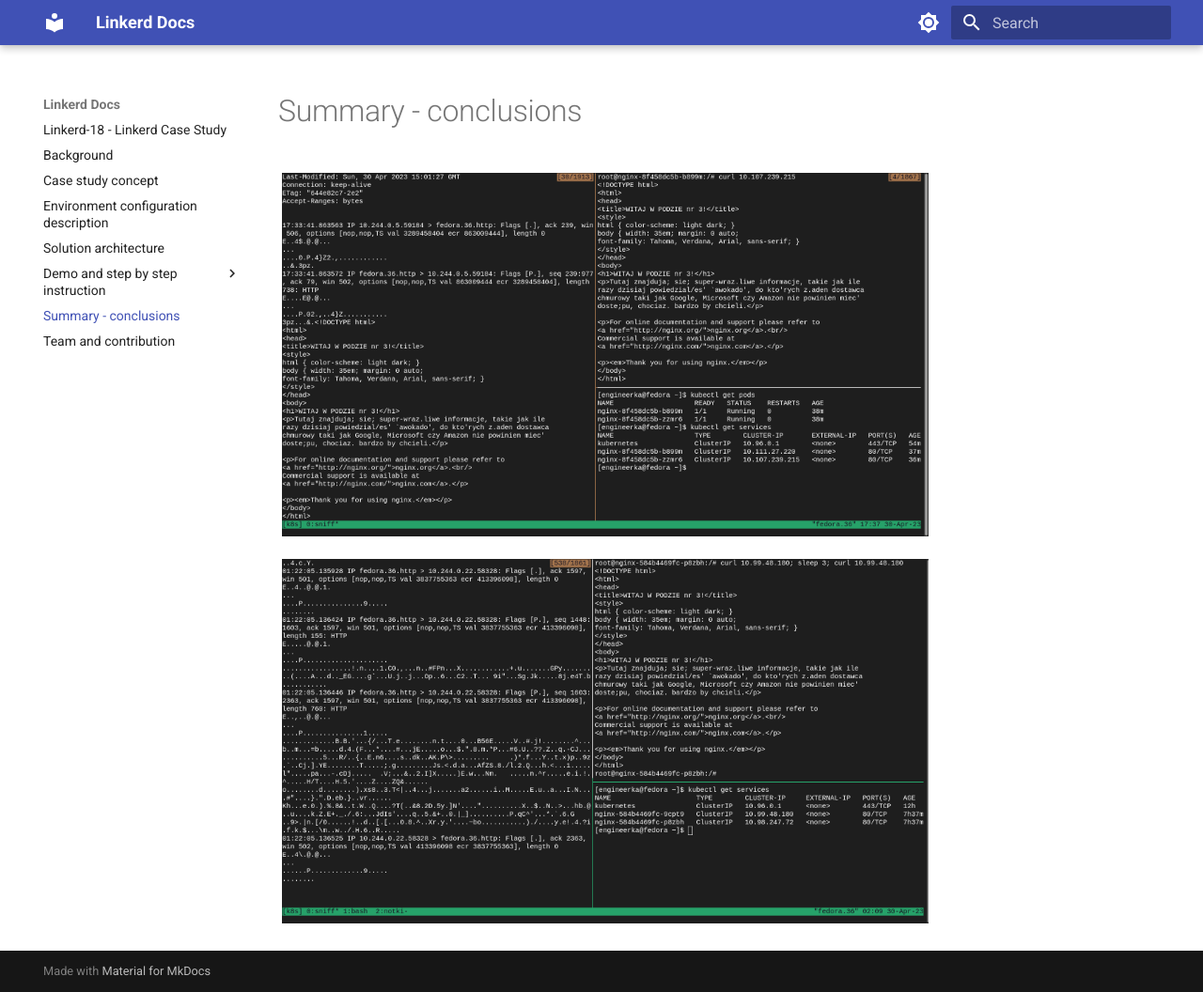
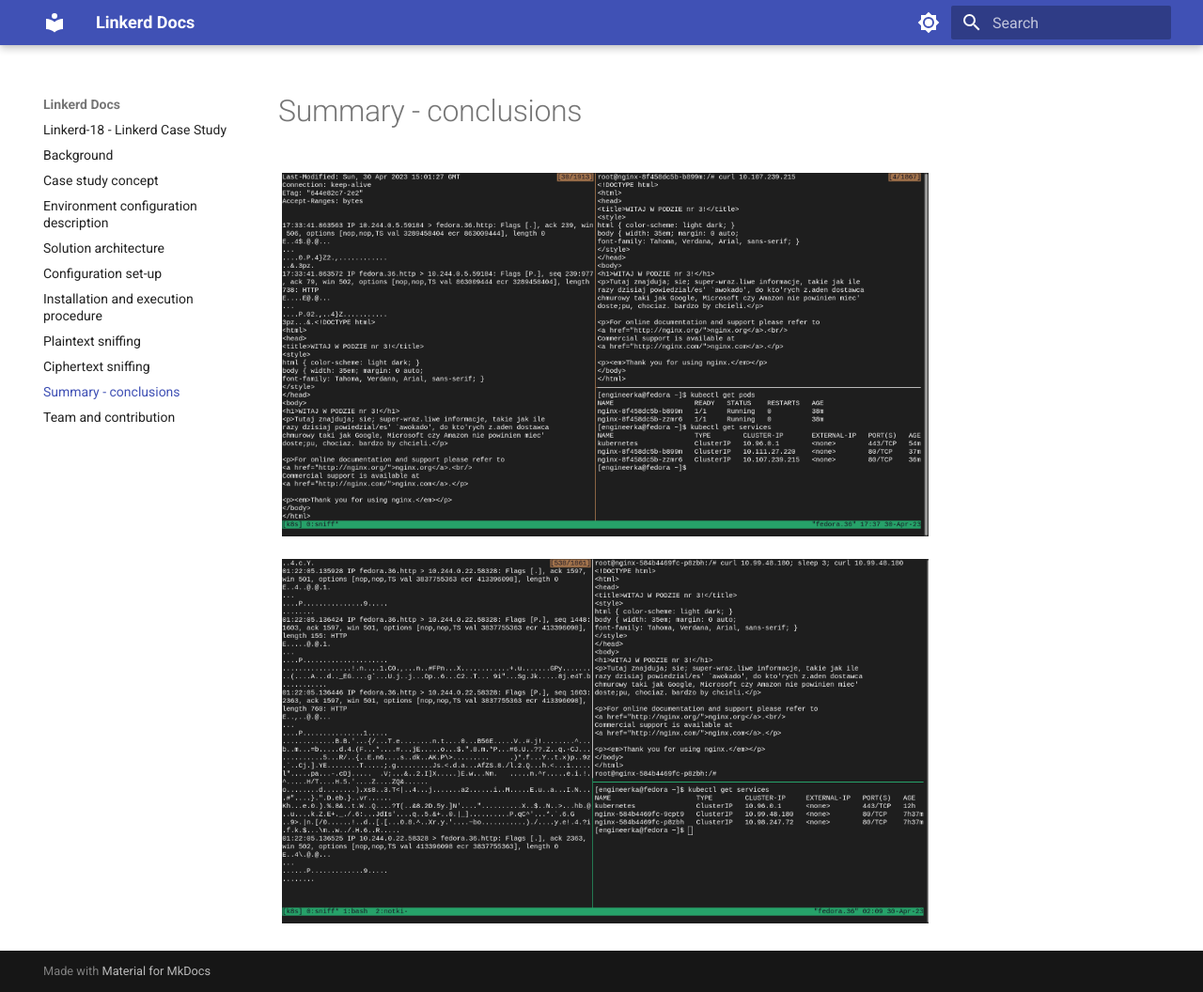
Before and after one commit to piotrkica/SUU_Linkerd, an MkDocs documentation site: the page built from docs/summary.md, in a window 1280 px wide and 1056 px high. Shown: the whole window at 94% size. Built offline with MkDocs 1.6.1 and Material for MkDocs 9.7.7, drawn with Linux system fonts in a browser that asks for light colours.

Commit message:
Plain and ciphertext chapters not working

```diff
--- a/mkdocs.yml
+++ b/mkdocs.yml
@@ -26,11 +26,15 @@ nav:
   - Case study concept: "case_study_concept"
   - Environment configuration description: "environment_configuration_description.md"
   - Solution architecture: "solution_architecture.md"
-  - Demo and step by step instruction:
-      - "Configuration set-up": "configuration_setup.md"
-      - "Installation and execution procedure": "installation.md"
-      - "Plaintext sniffing": "plaintext.md"
-      - "Ciphertext sniffing": "ciphertext.md"
+  # - Demo and step by step instruction:
+  #     - "Configuration set-up": "configuration_setup.md"
+  #     - "Installation and execution procedure": "installation.md"
+  #     - "Plaintext sniffing": "plaintext.md"
+  #     - "Ciphertext sniffing": "ciphertext.md"
+  - Configuration set-up: "configuration_setup.md"
+  - Installation and execution procedure: "installation.md"
+  - Plaintext sniffing: "plaintext.md"
+  - Ciphertext sniffing: "ciphertext.md"
   - Summary - conclusions: "summary.md"
   - Team and contribution: "team_and_contribution.md"
 
```
